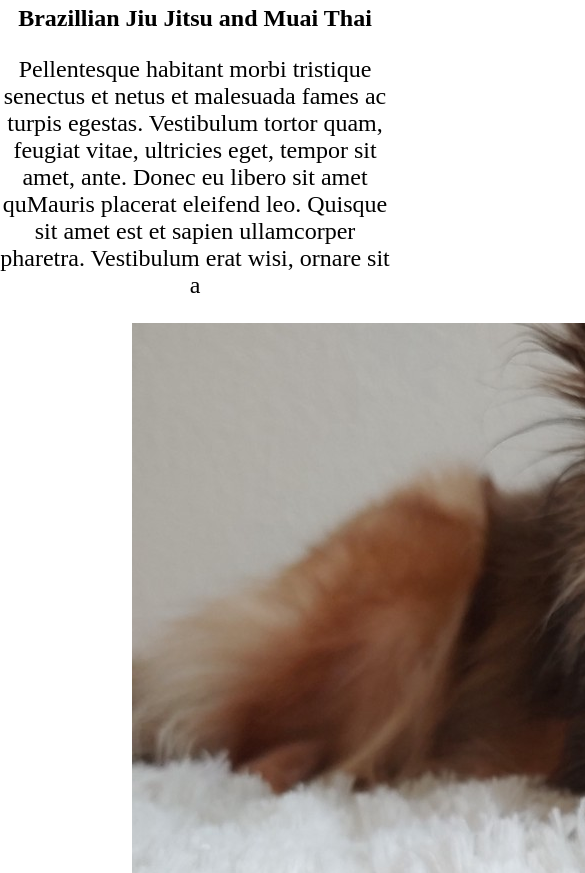
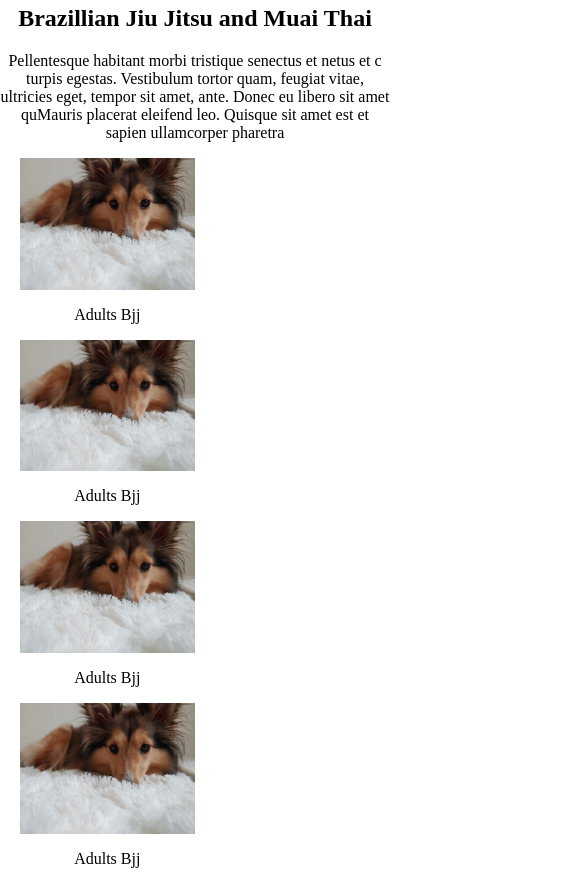
Before and after one commit to AhsenZafar/KazokuBJJ, a plain HTML site: page index.html in a window 390 px wide. Shown: the part 398-1271 px from the top of the page, 585 px wide, since content can reach past the window. Drawn offline with Linux system fonts and the light colour scheme.

Commit message:
style css for mobile format. need to fix oversized images

```diff
--- a/css/style.css
+++ b/css/style.css
@@ -16,20 +16,16 @@ li{
 header h1{
     font-size: 4rem;
 }
-p{
-    font-size: 1.5rem;
+.container{
+    margin-left: auto;
+    margin-right:auto;
+    width:90%;
 }
-.hero{
-    background-image: url("images/logo.jpg") ;
-}
-
-.container{
-    width:90%;
-    text-align: center;
+.img-container{
+    width:50%;
 
 }
-.img-container{
-    width:25%;
-    margin: 0 auto;
-
+.pic{
+    width: 100%;
+    display: block;
 }
--- a/index.html
+++ b/index.html
@@ -22,7 +22,7 @@
 
           <hero class ='hero'>
             <h2> Brazillian Jiu Jitsu and Muai Thai</h2>
-            <p>Pellentesque habitant morbi tristique</strong> senectus et netus et malesuada fames ac turpis egestas. Vestibulum tortor quam, feugiat vitae, ultricies eget, tempor sit amet, ante. Donec eu libero sit amet quMauris placerat eleifend leo. Quisque sit amet est et sapien ullamcorper pharetra. Vestibulum erat wisi,  ornare sit a
+            <p>Pellentesque habitant morbi tristique</strong> senectus et netus et c turpis egestas. Vestibulum tortor quam, feugiat vitae, ultricies eget, tempor sit amet, ante. Donec eu libero sit amet quMauris placerat eleifend leo. Quisque sit amet est et sapien ullamcorper pharetra</p>
           </hero>
       <main class="container">
         <div class = 'img-container'>
```
